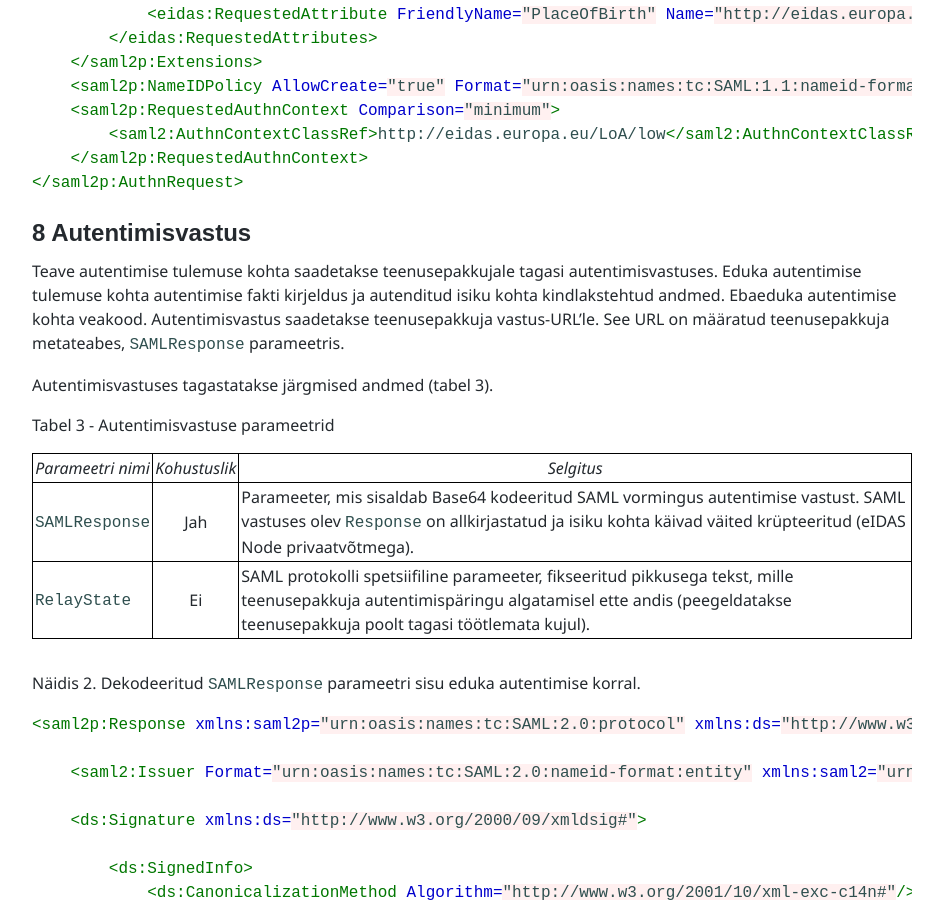
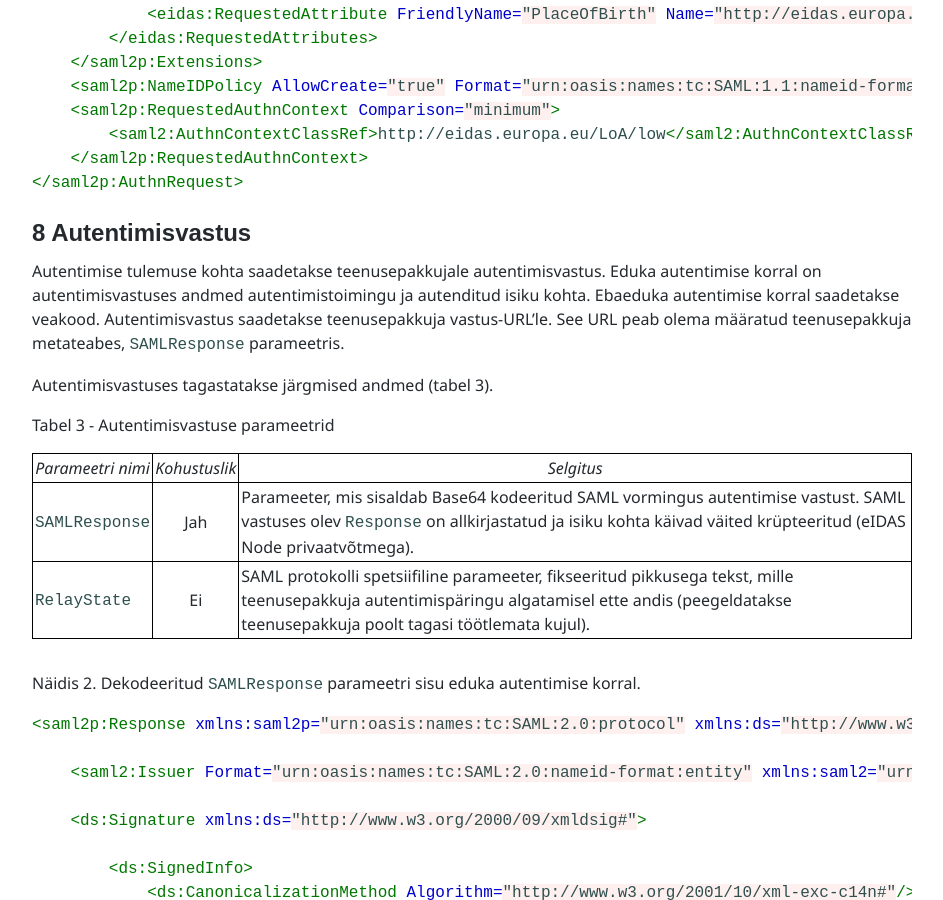
Before and after one commit to e-gov/eIDAS-Node, a Jekyll site: the page built from Spetsifikatsioon.md, in a window 1280 px wide and 900 px high, scrolled down 8073 px. Shown: the whole window, without its empty margins (0-943 px from the left). Built offline with Jekyll 4.4.1, drawn with Linux system fonts in a browser that asks for light colours.

Commit message:
Keelekorrektuur

```diff
--- a/Spetsifikatsioon.md
+++ b/Spetsifikatsioon.md
@@ -219,7 +219,7 @@ Näidis 1 - SAMLRequest parameetris esitatav autentimispäring (dekodeeritud kuj
 
 ## 8 Autentimisvastus
 
-Teave autentimise tulemuse kohta saadetakse teenusepakkujale tagasi autentimisvastuses. Eduka autentimise tulemuse kohta autentimise fakti kirjeldus ja autenditud isiku kohta kindlakstehtud andmed. Ebaeduka autentimise kohta veakood. Autentimisvastus saadetakse teenusepakkuja vastus-URL'le. See URL on määratud teenusepakkuja metateabes, `SAMLResponse` parameetris.
+Autentimise tulemuse kohta saadetakse teenusepakkujale autentimisvastus. Eduka autentimise korral on autentimisvastuses andmed autentimistoimingu ja autenditud isiku kohta. Ebaeduka autentimise korral saadetakse veakood. Autentimisvastus saadetakse teenusepakkuja vastus-URL'le. See URL peab olema määratud teenusepakkuja metateabes, `SAMLResponse` parameetris.
 
 Autentimisvastuses tagastatakse järgmised andmed (tabel 3).
 
```
